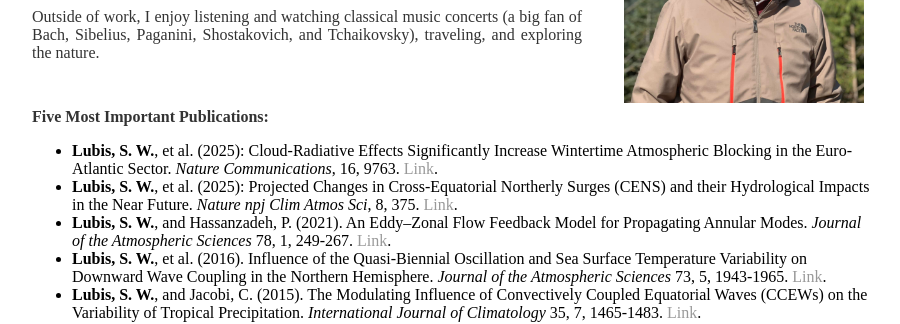
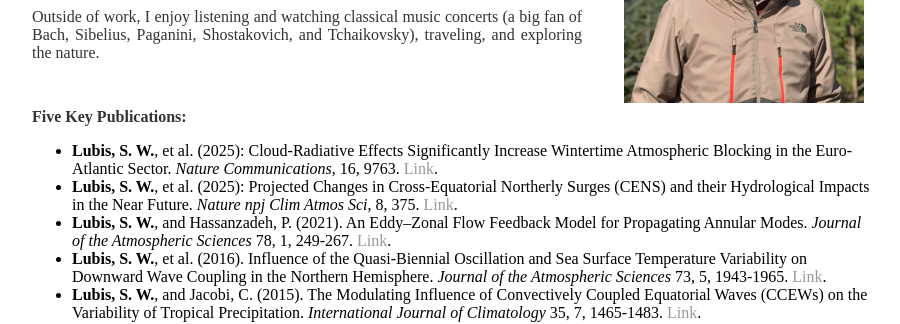
Before and after one commit to sandrolubis/sandrolubis.github.io, a Jekyll site: the page built from index.html, in a window 1280 px wide. Shown: the part 529-853 px from the top of the page, without its empty margins (276-1176 px from the left). Built offline with Jekyll 4.4.1, drawn with Linux system fonts in a browser that asks for light colours.

Commit message:
Update index.html

```diff
--- a/index.html
+++ b/index.html
@@ -43,7 +43,7 @@
         <p class="ex"><font size=3>Outside of work, I enjoy listening and watching classical music concerts (a big fan of Bach, Sibelius,
 		Paganini, Shostakovich, and Tchaikovsky), traveling, and exploring the nature.</font></p>
 
-	<p class="ex", style="padding-top:30px"><font size=3><b>Five Most Important Publications:</b></p>
+	<p class="ex", style="padding-top:30px"><font size=3><b>Five Key Publications:</b></p>
 		<ul class="ex">
 		<li> <b>Lubis, S. W.</b>, et al. (2025): Cloud-Radiative Effects Significantly Increase Wintertime Atmospheric Blocking in the Euro-Atlantic Sector. <i>Nature Communications</i>, 16, 9763. <a href="https://doi.org/10.1038/s41467-025-64672-9">Link</a>.</li>
 		<li> <b>Lubis, S. W.</b>, et al. (2025): Projected Changes in Cross-Equatorial Northerly Surges (CENS) and their Hydrological Impacts in the Near Future. <i>Nature npj Clim Atmos Sci</i>, 8, 375. <a href="https://doi.org/10.1038/s41612-025-01239-x">Link</a>.</li>
```
